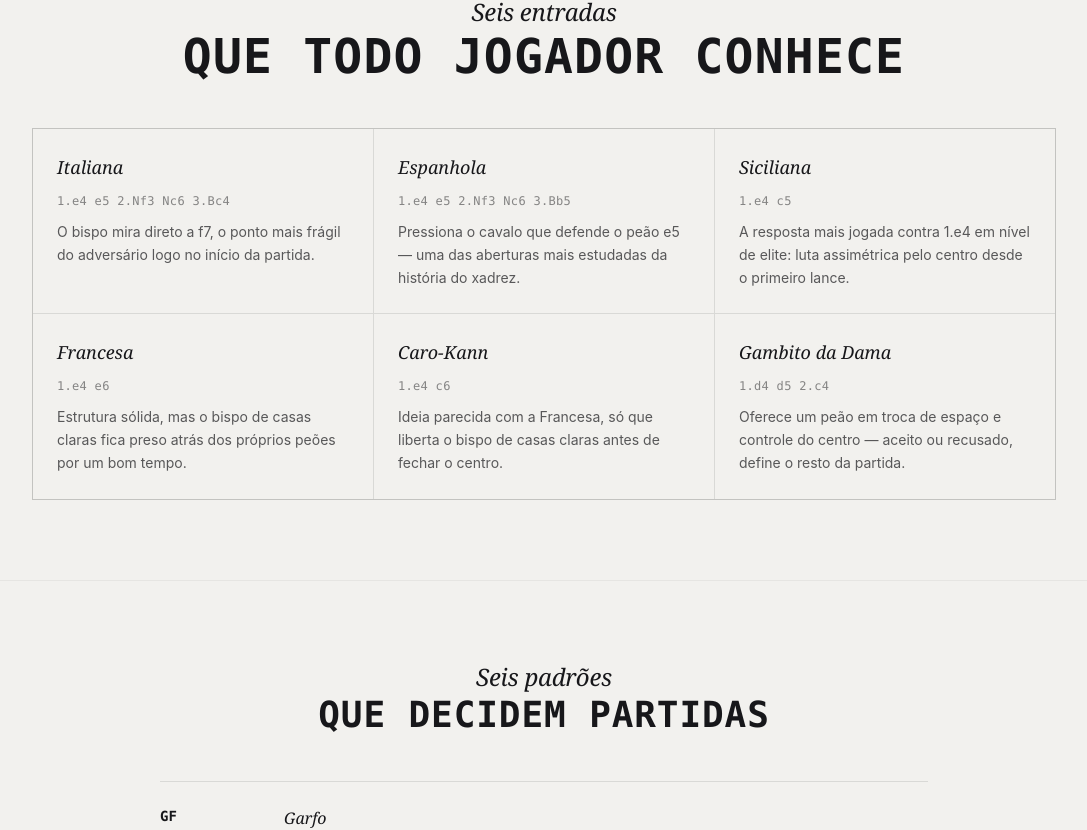
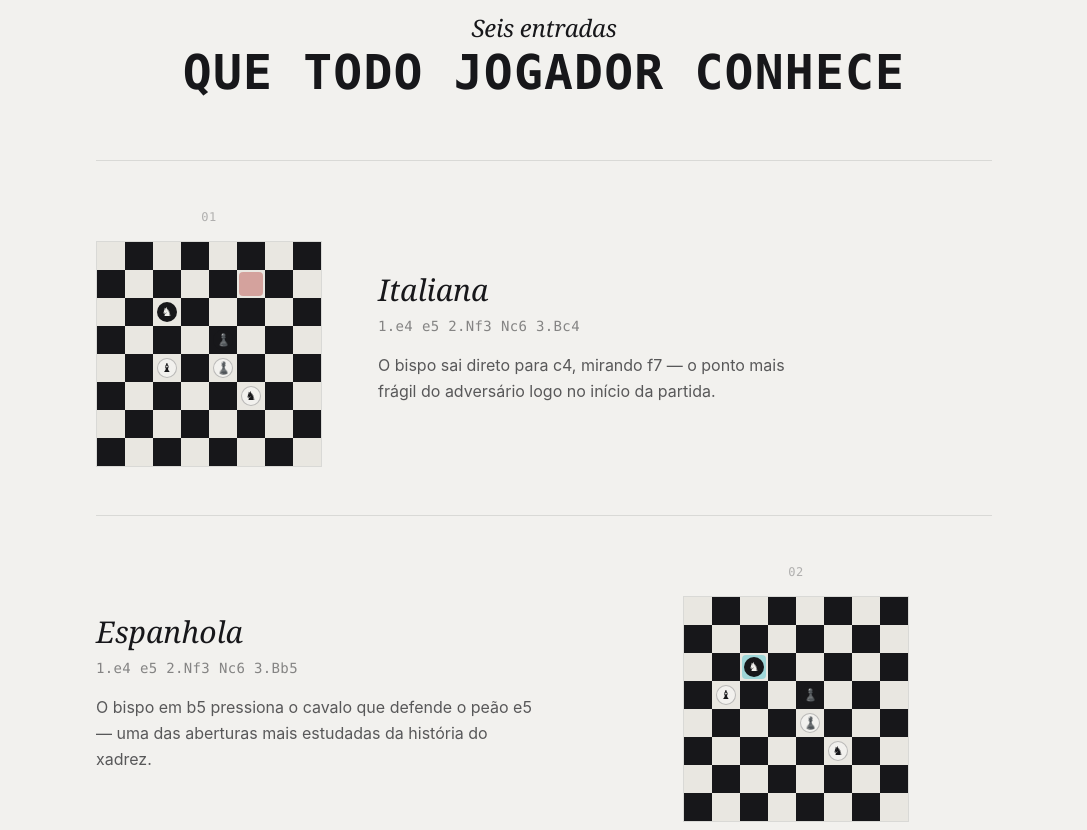
Before and after one commit to Izileth/_lp-chess, a React (Vite) app: page /taticas in a window 1280 px wide. Shown: the part 1018-1848 px from the top of the page, without its empty margins (96-1183 px from the left). Built offline with nearby package versions, Linux system fonts and the light colour scheme.

Commit message:
feat: integrate MiniBoard component into ChessTactics for enhanced opening visualization

```diff
--- a/src/pages/tecnics.tsx
+++ b/src/pages/tecnics.tsx
@@ -2,7 +2,7 @@ import { Link } from "react-router-dom";
 import Header from "../components/layout/Header";
 import Footer from "../components/layout/Footer";
 import GlitchText from "../components/ui/GlitchText";
-
+import MiniBoard from "../components/layout/Miniboard";
 
 /**
  * ChessTactics ("/taticas")
@@ -43,42 +43,85 @@ const PRINCIPLES: Principle[] = [
     },
 ];
 
+interface OpeningPiece {
+    square: string;
+    symbol: string;
+    white: boolean;
+}
+
 interface Opening {
     name: string;
     moves: string;
     idea: string;
+    pieces: OpeningPiece[];
+    highlight?: string[];
 }
 
 const OPENINGS: Opening[] = [
     {
         name: "Italiana",
         moves: "1.e4 e5 2.Nf3 Nc6 3.Bc4",
-        idea: "O bispo mira direto a f7, o ponto mais frágil do adversário logo no início da partida.",
+        idea: "O bispo sai direto para c4, mirando f7 — o ponto mais frágil do adversário logo no início da partida.",
+        pieces: [
+            { square: "e4", symbol: "♟", white: true },
+            { square: "e5", symbol: "♟", white: false },
+            { square: "f3", symbol: "♞", white: true },
+            { square: "c6", symbol: "♞", white: false },
+            { square: "c4", symbol: "♝", white: true },
+        ],
+        highlight: ["f7"],
     },
     {
         name: "Espanhola",
         moves: "1.e4 e5 2.Nf3 Nc6 3.Bb5",
-        idea: "Pressiona o cavalo que defende o peão e5 — uma das aberturas mais estudadas da história do xadrez.",
+        idea: "O bispo em b5 pressiona o cavalo que defende o peão e5 — uma das aberturas mais estudadas da história do xadrez.",
+        pieces: [
+            { square: "e4", symbol: "♟", white: true },
+            { square: "e5", symbol: "♟", white: false },
+            { square: "f3", symbol: "♞", white: true },
+            { square: "c6", symbol: "♞", white: false },
+            { square: "b5", symbol: "♝", white: true },
+        ],
+        highlight: ["c6"],
     },
     {
         name: "Siciliana",
         moves: "1.e4 c5",
         idea: "A resposta mais jogada contra 1.e4 em nível de elite: luta assimétrica pelo centro desde o primeiro lance.",
+        pieces: [
+            { square: "e4", symbol: "♟", white: true },
+            { square: "c5", symbol: "♟", white: false },
+        ],
     },
     {
         name: "Francesa",
         moves: "1.e4 e6",
         idea: "Estrutura sólida, mas o bispo de casas claras fica preso atrás dos próprios peões por um bom tempo.",
+        pieces: [
+            { square: "e4", symbol: "♟", white: true },
+            { square: "e6", symbol: "♟", white: false },
+        ],
+        highlight: ["c8"],
     },
     {
         name: "Caro-Kann",
         moves: "1.e4 c6",
         idea: "Ideia parecida com a Francesa, só que liberta o bispo de casas claras antes de fechar o centro.",
+        pieces: [
+            { square: "e4", symbol: "♟", white: true },
+            { square: "c6", symbol: "♟", white: false },
+        ],
     },
     {
         name: "Gambito da Dama",
         moves: "1.d4 d5 2.c4",
         idea: "Oferece um peão em troca de espaço e controle do centro — aceito ou recusado, define o resto da partida.",
+        pieces: [
+            { square: "d4", symbol: "♟", white: true },
+            { square: "d5", symbol: "♟", white: false },
+            { square: "c4", symbol: "♟", white: true },
+        ],
+        highlight: ["d5"],
     },
 ];
 
@@ -174,9 +217,9 @@ export default function ChessTactics() {
                     </div>
                 </section>
 
-                {/* OPENINGS */}
-                <section className="px-6 sm:px-10 py-16 sm:py-20 border-b border-black/5">
-                    <div className="max-w-5xl mx-auto">
+                {/* OPENINGS — one entry at a time, alternating sides, each with its own diagram */}
+                <section className="px-6 sm:px-10 py-16 sm:py-24 border-b border-black/5">
+                    <div className="max-w-4xl mx-auto">
                         <div className="text-center">
                             <p className="font-serif italic text-xl sm:text-2xl text-[#17171a] tracking-[-0.01em]">
                                 Seis entradas
@@ -186,16 +229,49 @@ export default function ChessTactics() {
                             </p>
                         </div>
 
-                        <div className="mt-12 grid sm:grid-cols-2 lg:grid-cols-3 gap-px bg-black/10 border border-black/10">
-                            {OPENINGS.map((o) => (
-                                <div key={o.name} className="bg-[#f2f1ee] p-6 flex flex-col gap-3">
-                                    <p className="font-serif italic text-lg text-[#17171a]">{o.name}</p>
-                                    <p className="font-mono text-xs tracking-wide text-[#17171a]/50 break-words">
-                                        {o.moves}
-                                    </p>
-                                    <p className="text-sm leading-relaxed text-[#17171a]/70">{o.idea}</p>
-                                </div>
-                            ))}
+                        <div className="mt-16 flex flex-col">
+                            {OPENINGS.map((o, i) => {
+                                const isEven = i % 2 === 0;
+                                return (
+                                    <div
+                                        key={o.name}
+                                        className={`py-10 sm:py-12 grid sm:grid-cols-[auto_1fr] gap-8 sm:gap-14 items-center border-t border-black/10 ${
+                                            i === OPENINGS.length - 1 ? "border-b" : ""
+                                        }`}
+                                    >
+                                        <div
+                                            className={`flex flex-col items-center gap-4 ${
+                                                isEven ? "sm:order-1" : "sm:order-2"
+                                            }`}
+                                        >
+                                            <span className="font-mono text-xs tracking-wider text-[#17171a]/30">
+                                                {String(i + 1).padStart(2, "0")}
+                                            </span>
+                                            <MiniBoard
+                                                pieces={o.pieces}
+                                                highlight={o.highlight}
+                                                accent={isEven ? "left" : "right"}
+                                            />
+                                        </div>
+
+                                        <div
+                                            className={`text-center sm:text-left ${
+                                                isEven ? "sm:order-2" : "sm:order-1"
+                                            }`}
+                                        >
+                                            <p className="font-serif italic text-2xl sm:text-3xl text-[#17171a]">
+                                                {o.name}
+                                            </p>
+                                            <p className="font-mono text-xs sm:text-sm tracking-wide text-[#17171a]/50 mt-2">
+                                                {o.moves}
+                                            </p>
+                                            <p className="mt-4 text-sm sm:text-base leading-relaxed text-[#17171a]/70 max-w-md mx-auto sm:mx-0">
+                                                {o.idea}
+                                            </p>
+                                        </div>
+                                    </div>
+                                );
+                            })}
                         </div>
                     </div>
                 </section>
```
